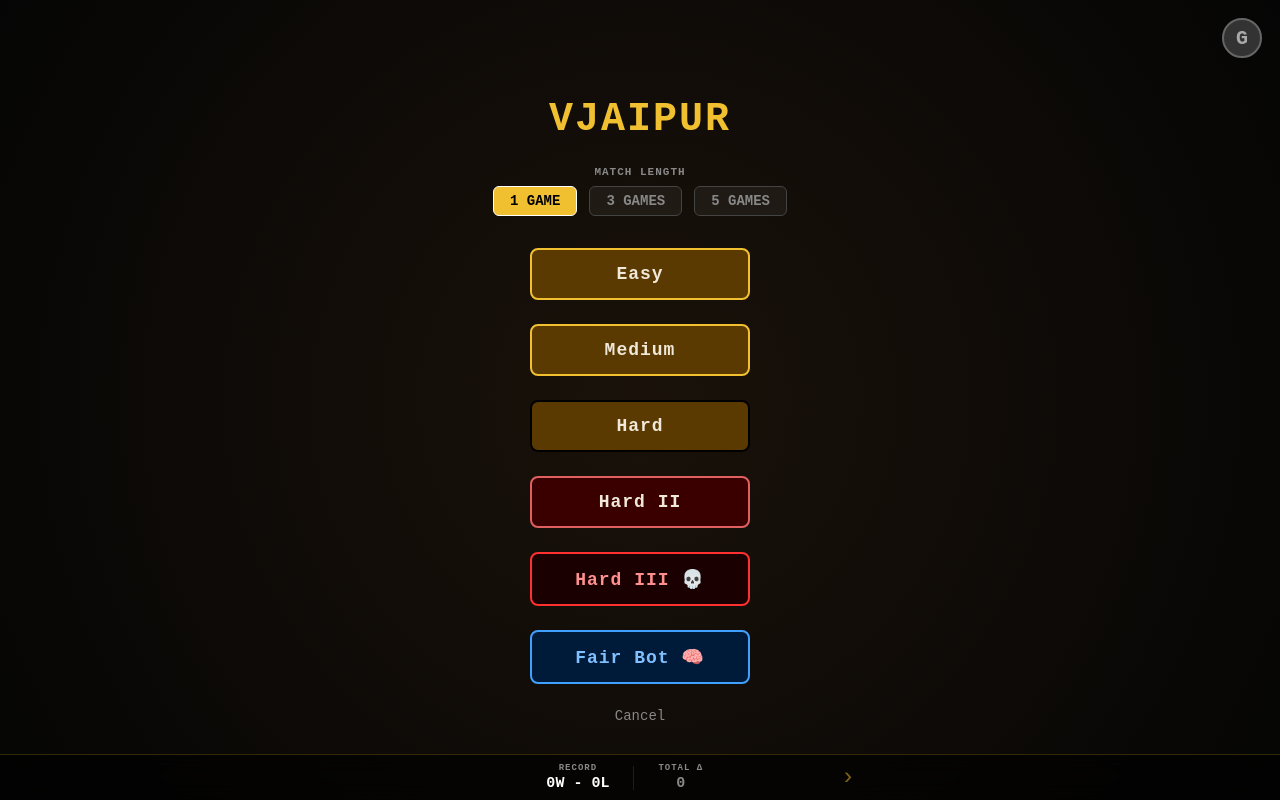
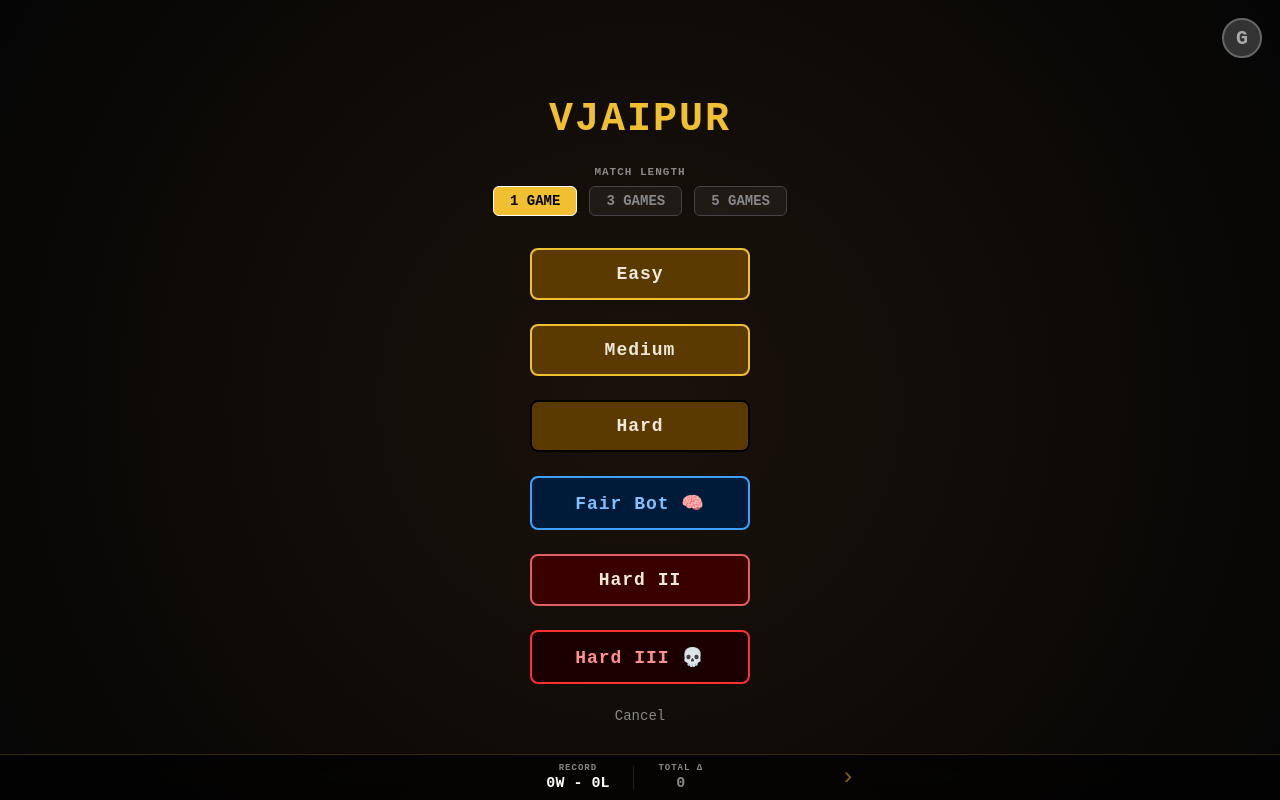
Before and after one commit to theonenonlyvj/vjaipur, a React (Vite) app: page / in a window 1280 px wide. Both pictures are taken after a click on the button "vs AI". Built offline with nearby package versions, Linux system fonts and the light colour scheme; no server answers; a web font is replaced by a local one.

Commit message:
style: move Fair Bot button before perfect-info tiers

```diff
--- a/src/screens/HomeScreen.tsx
+++ b/src/screens/HomeScreen.tsx
@@ -64,9 +64,9 @@ export function HomeScreen() {
           <button onClick={() => handleDifficulty('easy')} style={btnStyle}>Easy</button>
           <button onClick={() => handleDifficulty('medium')} style={btnStyle}>Medium</button>
           <button onClick={() => handleDifficulty('hard')} style={btnStyle}>Hard</button>
+          <button onClick={() => handleDifficulty('fair')} style={{ ...btnStyle, borderColor: '#40a0ff', background: '#001a3a', color: '#80c0ff' }}>Fair Bot 🧠</button>
           <button onClick={() => handleDifficulty('hard2')} style={{ ...btnStyle, borderColor: '#e06060', background: '#3a0000' }}>Hard II</button>
           <button onClick={() => handleDifficulty('hard3')} style={{ ...btnStyle, borderColor: '#ff3030', background: '#1a0000', color: '#ff9090' }}>Hard III 💀</button>
-          <button onClick={() => handleDifficulty('fair')} style={{ ...btnStyle, borderColor: '#40a0ff', background: '#001a3a', color: '#80c0ff' }}>Fair Bot 🧠</button>
           <button
             onClick={() => setShowDifficulty(false)}
             style={{ background: 'none', border: 'none', color: '#888', cursor: 'pointer', fontSize: 14 }}
```
